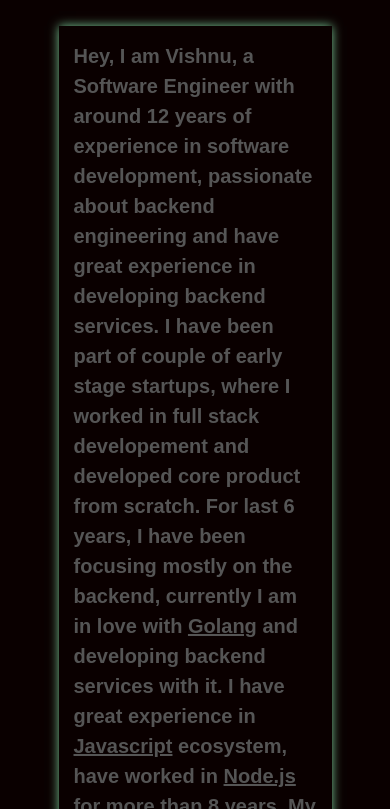
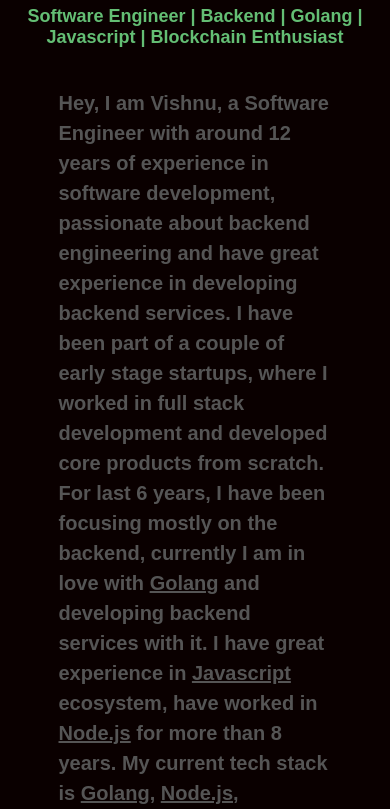
Before and after one commit to vishnurs/vishnurs.github.io, a plain HTML site: page index.html in a window 390 px wide. Shown: the part 72-881 px from the top of the page. Drawn offline with Linux system fonts and the light colour scheme.

Commit message:
minor fixes

```diff
--- a/index.html
+++ b/index.html
@@ -16,6 +16,11 @@
 
         h1 {
             margin-top: 20px;
+            color: #64be74;
+        }
+
+        h2 {
+            font-size: 18px;
             color: #64be74;
         }
 
@@ -51,16 +56,22 @@
                 width: 70%;
                 font-size: 20px;
             }
+            .about p {
+                box-shadow: none;
+                padding: 0;
+
+            }
         }
     </style>
 </head>
 
 <body>
     <h1>Vishnu Suresh</h1>
+    <h2>Software Engineer | Backend | Golang | Javascript | Blockchain Enthusiast</h2>
     <div class="about">
         <div>
             <p>Hey, I am Vishnu, a Software Engineer with around 12 years of experience in software development, passionate about backend engineering and have great experience in developing
-                backend services. I have been part of couple of early stage startups, where I worked in full stack developement and developed core product from scratch. For last 6 years,
+                backend services. I have been part of a couple of early stage startups, where I worked in full stack development and developed core products from scratch. For last 6 years,
                 I have been focusing mostly on the backend, currently I am in love with <u>Golang</u> and developing backend services with it. I have great experience in <u>Javascript</u> ecosystem,
                 have worked in <u>Node.js</u> for more than 8 years. My current tech stack is <u>Golang</u>, <u>Node.js</u>, <u>Javascript</u>, <u>Postgresql</u>, <u>MongoDB</u>, <u>React</u>, <u>AWS</u>.
                 I do have experience in architecture, developing and maintaining microservices. Recently I got lots of interests in blockchain and I am learning <u>Solidity</u>,
```
